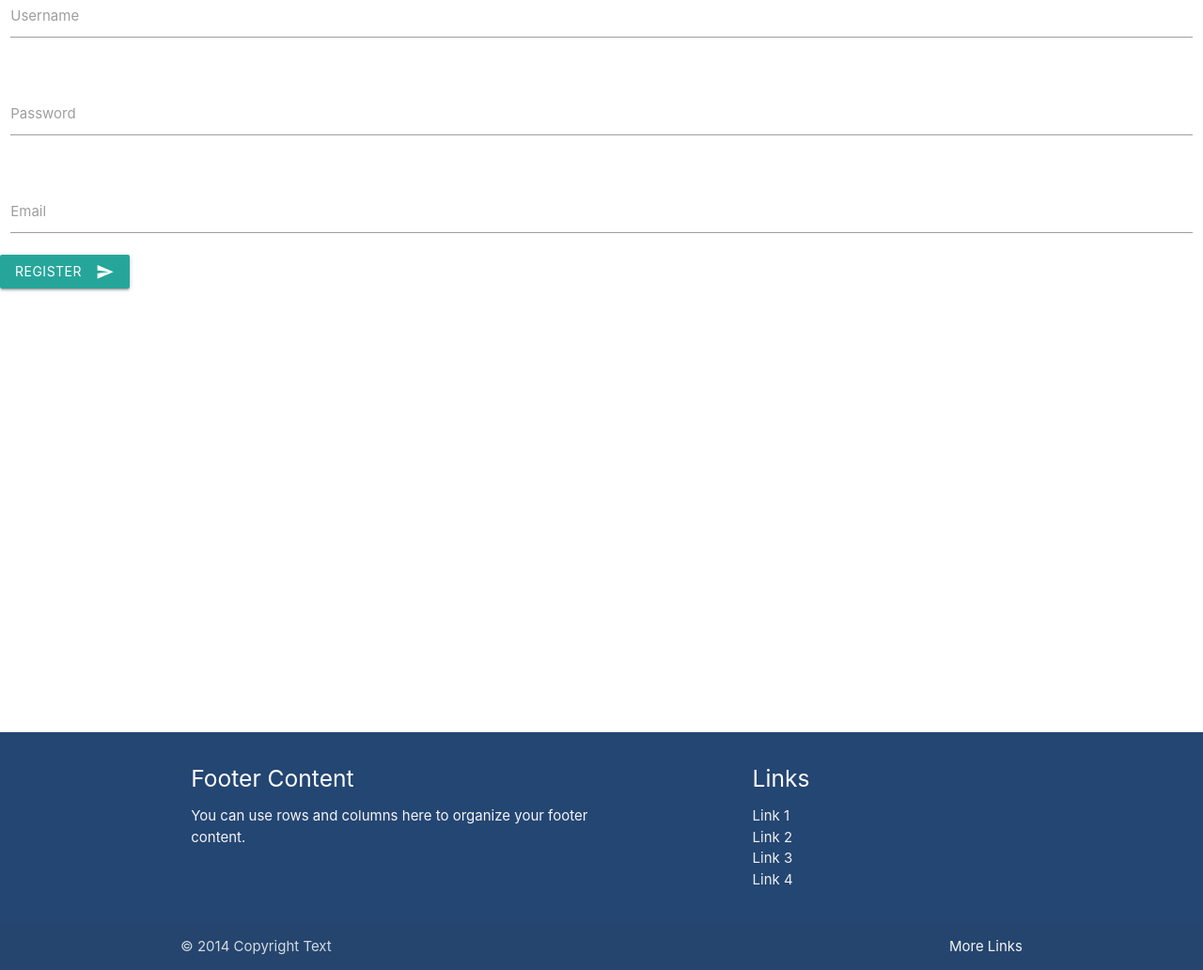
After one commit to chodar89/deck-box, a Flask app: page /register in a window 1280 px wide. The commit adds this page. Shown: the part 535-1567 px from the top of the page at 94% size. Run offline with Flask 2, Linux system fonts and the light colour scheme; some libraries are stand-ins or nearby versions.

Commit message:
Created new login and register route, changed data base name, linked reg form to collection

```diff
--- a/app.py
+++ b/app.py
@@ -1,23 +1,47 @@
 import os
-from flask import Flask, render_template, redirect, request, url_for
+from flask import Flask, render_template, redirect, request, url_for, session
 from flask_pymongo import PyMongo
 from bson.objectid import ObjectId
+import bcrypt
 
 app = Flask(__name__)
 
-app.config['MONGO_DBNAME'] = 'cardBox'
+app.config['MONGO_DBNAME'] = 'deckBox'
 app.config['MONGO_URI'] = os.getenv('MONGO_URI', 'mongodb://localhost')
 
-
+mongo = PyMongo(app)
 
 @app.route('/')
 def index():
-     return render_template('index.html')
+    if 'username' in session:
+        return 'Welcome back ' + session['username']
+    return render_template('index.html')
+
+@app.route('/login')
+def login():
+    return ''
+
+@app.route('/register', methods=['POST', 'GET'])
+def register():
+    if request.method == 'POST':
+        users = mongo.db.users
+        existing_user = users.find_one({'name' : request.form['username']})
+
+        if existing_user is None:
+            hash_password = bcrypt.hashpw(request.form['password'].encode('utf-8'), bcrypt.gensalt())
+            users.insert({'name':  request.form['username'], 'password' : hash_password})
+            session['username'] =  request.form['username']
+            return redirect(url_for('index'))
+
+        return 'Username already exists.'
+
+    return render_template('register.html')
 
 
 
 
 if __name__ == '__main__':
+    app.secret_key = 'deckB0X'
     app.run(host=os.getenv("IP", "0.0.0.0"),
             port=int(os.getenv("PORT", "5000")),
             debug=True)
--- a/static/css/style.css
+++ b/static/css/style.css
@@ -1,26 +1,32 @@
 /*-------------------------- General ---*/
+
 /* Color Theme Swatches in Hex */
-.Magic:-The-Gathering-1-hex { color: #BF789A; }
-.Magic:-The-Gathering-2-hex { color: #102540; }
-.Magic:-The-Gathering-3-hex { color: #244673; }
-.Magic:-The-Gathering-4-hex { color: #8FB6D9; }
-.Magic:-The-Gathering-5-hex { color: #3B6D8C; }
 
 
 main {
     min-height: 100vh;
 }
 
+.parallax-container {
+      height: 450px;
+    }
+
 
 /*-------------------------- Navigation Bar ---*/
 
 .logo {
-    margin-top: 7px;
+    padding-top: 7px;
+    padding-bottom: 7px;
     height: 50px;
+    margin-top: 5px;
 }
 
 .nav-wrapper {
     background-color: #102540;
+}
+
+nav .sidenav-trigger {
+    margin: 0;
 }
 
 /*-------------------------- Footer ---*/
--- a/templates/base.html
+++ b/templates/base.html
@@ -8,8 +8,8 @@
     <title>CARD-BOX</title>
 
     <link href="https://fonts.googleapis.com/icon?family=Material+Icons" rel="stylesheet">
-    <link rel="stylesheet" href="../static/css/materialize.css" type="text/css" />
-    <link rel="stylesheet" href="../static/css/style.css" type="text/css" />
+    <link rel="stylesheet" href="{{ url_for('static', filename='css/materialize.css')}}" type="text/css" />
+    <link rel="stylesheet" href="{{ url_for('static', filename='css/style.css')}}" type="text/css" />
 
 </head>
 
@@ -17,10 +17,12 @@
     <header>
         <!-- Dropdown Structure -->
         <ul id="dropdown1" class="dropdown-content">
-            <li><a href="#!">one</a></li>
-            <li><a href="#!">two</a></li>
-            <li class="divider"></li>
-            <li><a href="#!">three</a></li>
+            <li><a href="#!">Add Card</a></li>
+            <li><a href="#!">Browse Cards</a></li>
+        </ul>
+        <ul id="dropdown2" class="dropdown-content">
+            <li><a href="#!">Add Deck</a></li>
+            <li><a href="#!">Browse Decks</a></li>
         </ul>
         <div class="navbar-fixed">
             <nav>
@@ -28,14 +30,11 @@
 
                     <a href="{{url_for ('index')}}" class="brand-logo center"><img class="logo" src="https://i.ibb.co/Qf4dm2c/logowhite.png" alt="logowhite" border="0"></a>
                     <ul class="left">
-                        <a href="#" data-target="slide-out" class="sidenav-trigger"><i class="material-icons">menu</i></a>
+                        <a href="#" data-target="slide-out" class="sidenav-trigger show-on-large"><i class="material-icons">menu</i></a>
                     </ul>
 
-                    <ul class="right hide-on-med-and-down">
-                        <li><a href="sass.html">Sass</a></li>
-                        <li><a href="badges.html">Components</a></li>
-                        <!-- Dropdown Trigger -->
-                        <li><a class="dropdown-trigger" href="#!" data-target="dropdown1">Dropdown<i class="material-icons right">arrow_drop_down</i></a></li>
+                    <ul class="right">
+                        <li><a href="{{url_for ('register')}}">Sign In</a></li>
                     </ul>
                 </div>
             </nav>
@@ -61,7 +60,7 @@
         </ul>
         <div class="parallax-container">
             <div class="parallax">
-                <img src="../static/img/theme45.jpg">
+                <img src="../static/img/theme4.jpg">
             </div>
         </div>
 
@@ -100,6 +99,8 @@
     <script type="text/javascript" src="https://code.jquery.com/jquery-3.2.1.min.js"></script>
     <script type="text/javascript" src="../static/js/materialize.js"></script>
     <script>
+
+
         $(document).ready(function() {
             $('.sidenav').sidenav();
             $(".dropdown-trigger").dropdown();
--- a/templates/index.html
+++ b/templates/index.html
@@ -1,6 +1,6 @@
 {% extends 'base.html' %}
 {% block content %}
 
-    <h1>  </h1>
+    <h1> Welcome  </h1>
 
 {% endblock %}
--- /dev/null
+++ b/templates/register.html
@@ -0,0 +1,29 @@
+{% extends 'base.html' %} {% block content %}
+
+<div class="row">
+    <form class="col s12" method=POST action="{{ url_for('register')}}">
+        <div class="row">
+            <div class="input-field col s12">
+                <input id="username" name="username" type="text" class="validate">
+                <label for="username">Username</label>
+            </div>
+        </div>
+        <div class="row">
+            <div class="input-field col s12">
+                <input id="password" name="password" type="password" class="validate">
+                <label for="password">Password</label>
+            </div>
+        </div>
+        <div class="row">
+            <div class="input-field col s12">
+                <input id="email" type="email" class="validate">
+                <label for="email">Email</label>
+            </div>
+            <button class="btn waves-effect waves-light" type="submit" name="action">Register
+                <i class="material-icons right">send</i>
+            </button>
+        </div>
+    </form>
+</div>
+
+{% endblock %}
```
